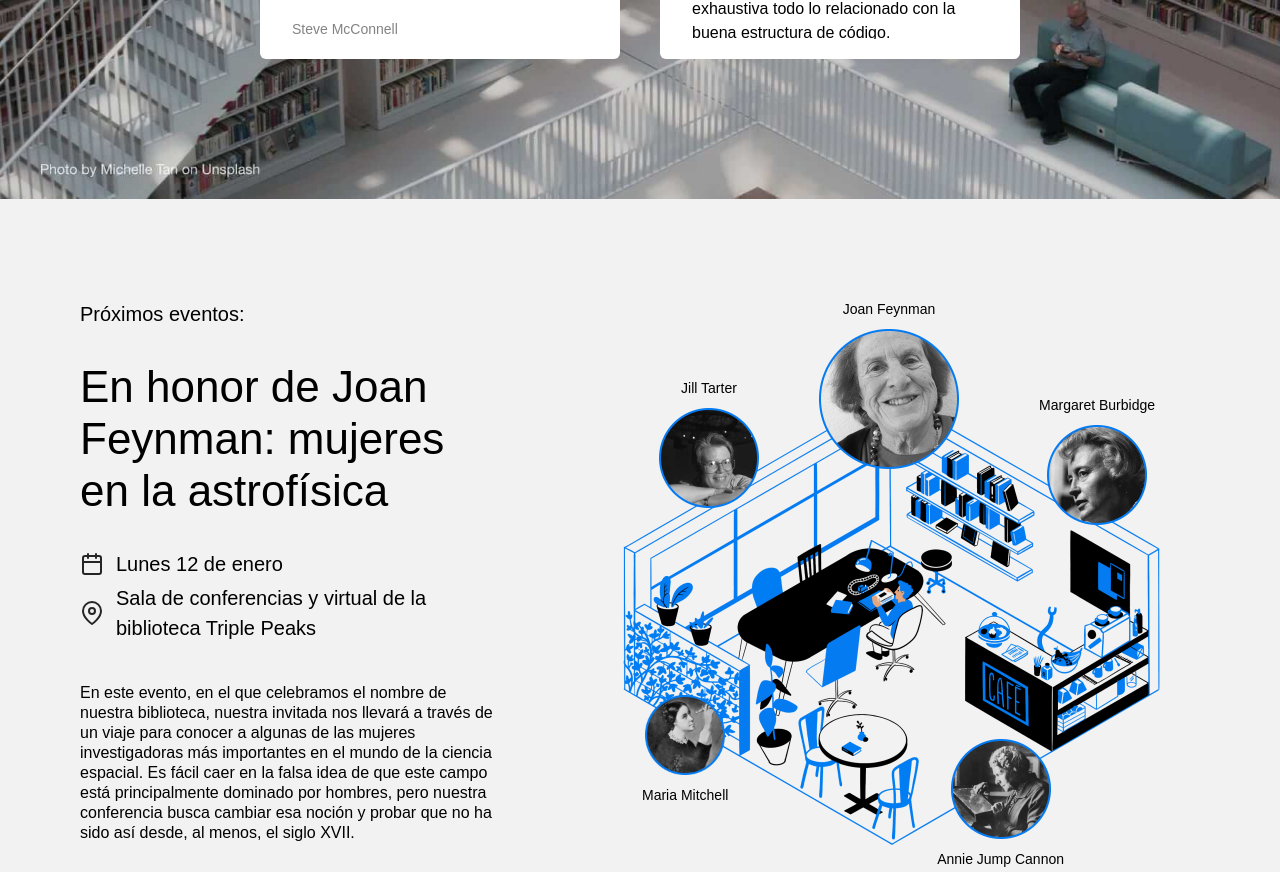
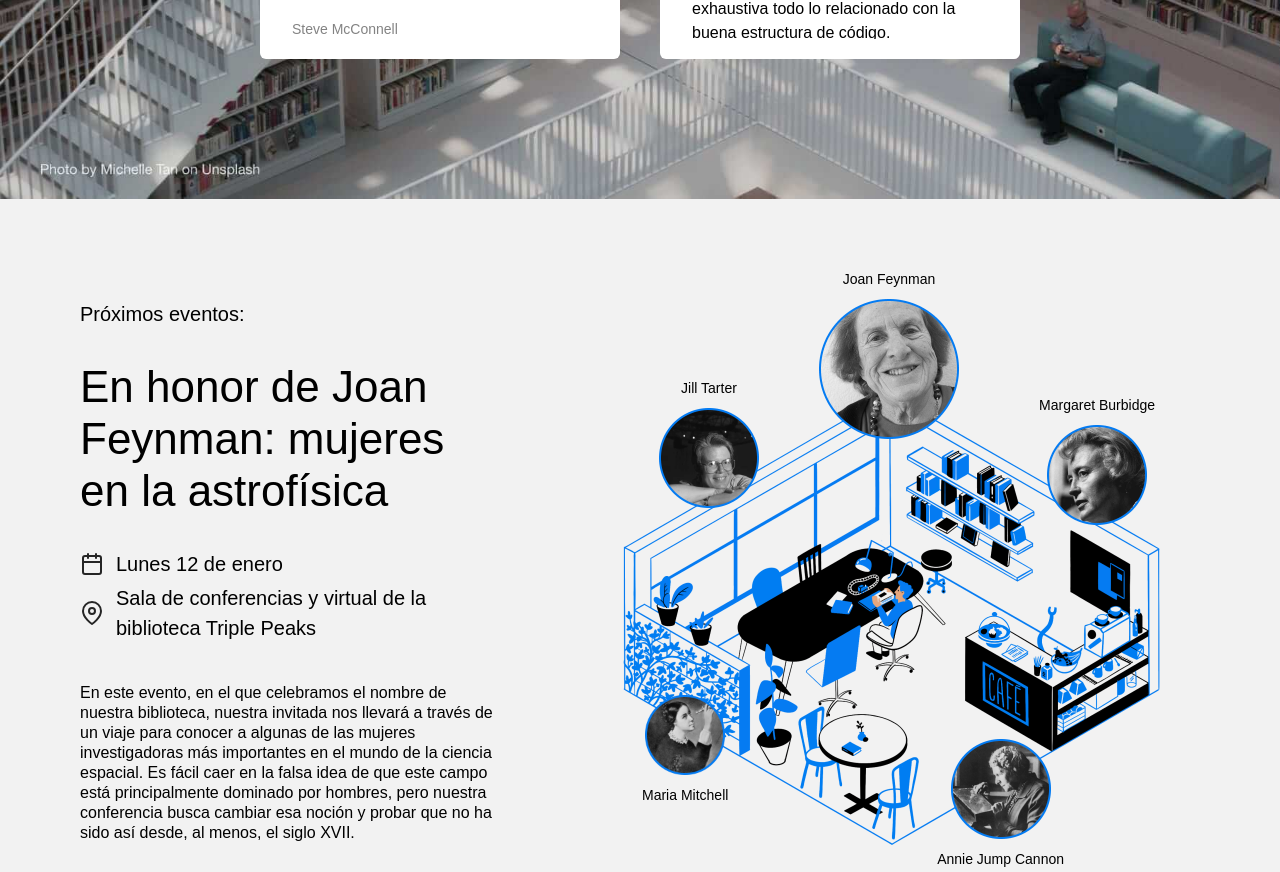
Before and after one commit to Karla-Montano/web_project_library_es, a plain HTML site: page index.html in a window 1280 px wide. Shown: the part 1895-2767 px from the top of the page. Drawn offline with Linux system fonts and the light colour scheme.

Commit message:
correccion1

```diff
--- a/styles/style.css
+++ b/styles/style.css
@@ -243,7 +243,7 @@
 
 .person_name_feynman {
   position: absolute;
-  top: 0%;
+  top: -30px;
   left: 319px;
 }
 
```
